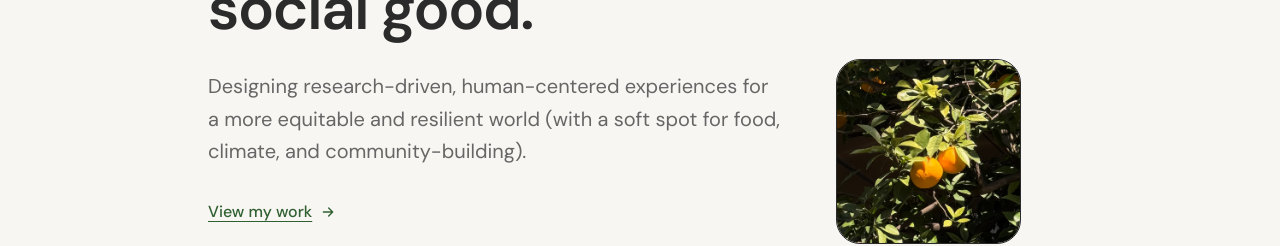
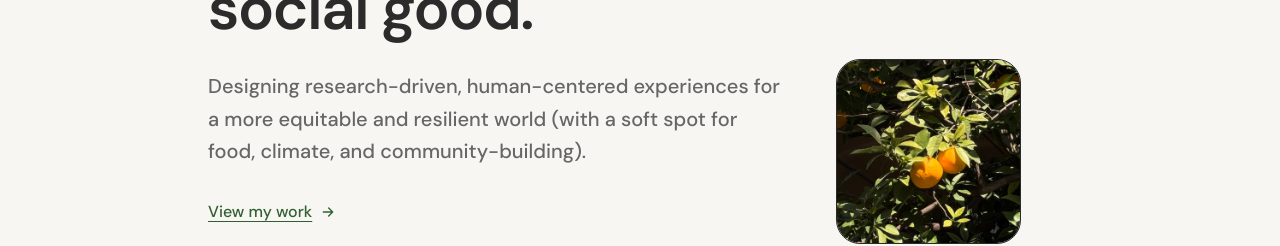
Before and after one commit to 1samanthacheng/portfolio, a Next.js app: page / in a window 1280 px wide. Shown: the part 450-696 px from the top of the page. Built offline with nearby package versions, Linux system fonts and the light colour scheme.

Commit message:
Update hero.tsx

```diff
--- a/components/hero.tsx
+++ b/components/hero.tsx
@@ -63,7 +63,7 @@ export function Hero() {
           </h1>
 
           {/* Description */}
-          <p className="mb-8 max-w-xl text-lg leading-relaxed text-muted-foreground md:text-xl">
+          <p className="mb-8 max-w-xl text-lg leading-relaxed font-medium text-muted-foreground md:text-xl">
             Designing research-driven, human-centered experiences for a more equitable and resilient world (with a soft spot for food, climate, and community-building).
           </p>
 
```
